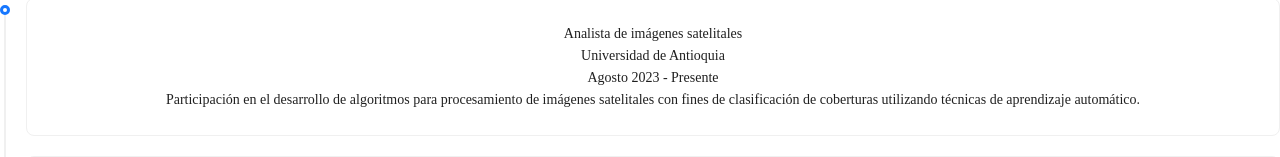
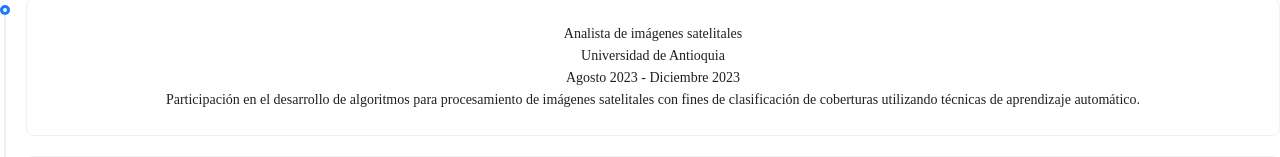
Before and after one commit to jsmendozap/cv, a React (Vite) app: page / in a window 1280 px wide. Shown: the part 7067-7224 px from the top of the page. Built offline with nearby package versions, Linux system fonts and the light colour scheme.

Commit message:
Change in dates

```diff
--- a/src/info.js
+++ b/src/info.js
@@ -85,7 +85,7 @@
         info: {es: [
                     {
                         id: 0, rol: "Analista de imágenes satelitales", place: "Universidad de Antioquia",
-                        date: "Agosto 2023 - Presente", city: "Medellín, Colombia",
+                        date: "Agosto 2023 - Diciembre 2023", city: "Medellín, Colombia",
                         description: "Participación en el desarrollo de algoritmos para procesamiento de \
                                 imágenes satelitales con fines de clasificación de coberturas utilizando \
                                 técnicas de aprendizaje automático."
@@ -107,7 +107,7 @@
                en: [
                     {
                         id: 0, rol: "Remote sensing analyst", place: "Universidad de Antioquia",
-                        date: "August 2023 - Present", city: "Medellín, Colombia",
+                        date: "August 2023 - December 2023", city: "Medellín, Colombia",
                         description: "Contribution to the development of algorithms for processing satellite \
                                     imagery to classify land cover using deep learning techniques."
                     },
```
